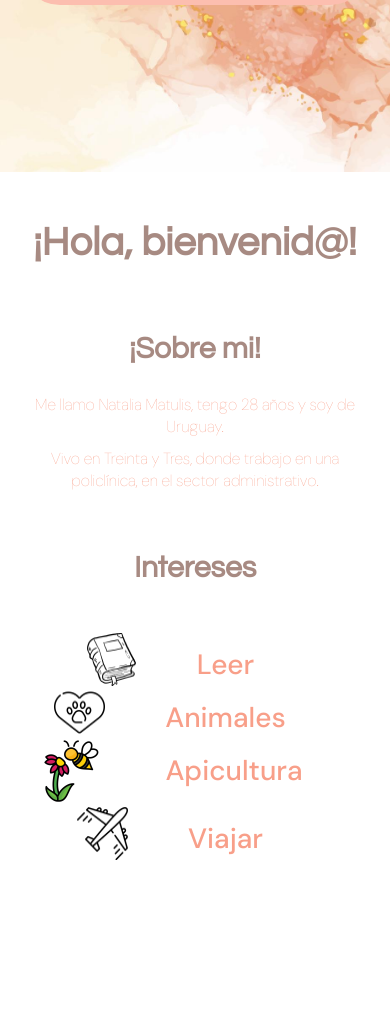
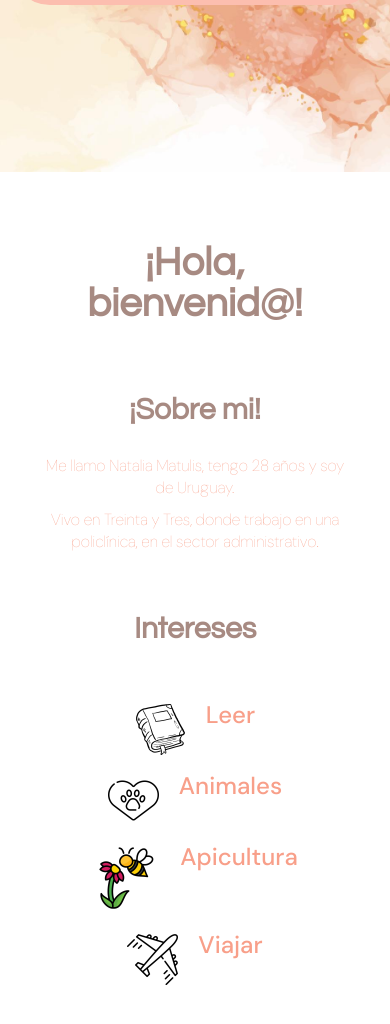
Before and after one commit to nataliamatulis/nataliamatulis.github.io, a plain HTML site: page index.html in a window 390 px wide. Shown: the part 672-1696 px from the top of the page. Before the commit the page ends 1582 px from the top, so only its background shows below. Drawn offline with Linux system fonts and the light colour scheme.

Commit message:
Responsive

```diff
--- a/CSS/estilos.css
+++ b/CSS/estilos.css
@@ -151,19 +151,36 @@ html{
 .sobremi .contenedor-intereses{
     display: flex;
     justify-content: center;
-    text-align: center;
+    flex-wrap: wrap;
 }
 .sobremi .contenedor-intereses img{
     height: auto;
-    margin-right: 10px;
-    justify-items: center;
+    max-width: 100px; /* Limitar el tamaño máximo */
+    margin: 10px; /* Espaciado entre íconos */
 }
 .sobremi .contenedor-intereses p{
     color:  rgb(248, 159, 137);
     font-weight: 500;
-    font-size: 28px;
-    margin-inline: 50px;
-    margin-top: 21px;
+    font-size: 1.5rem; /* Ajuste para ser responsive */
+    margin: 10px;
+}
+
+@media (max-width: 768px) {
+    .contenedor-header header {
+        flex-direction: column; /* Cambiar a columna en móviles */
+    }
+
+    .nav-responsive {
+        display: block; /* Mostrar el menú responsive */
+    }
+
+    .sobremi .contenido-seccion {
+        padding: 20px; /* Menos espacio en pantallas pequeñas */
+    }
+
+    .inicio .contenido-banner {
+        max-width: 95%; /* Ajustar en móviles */
+    }
 }
 
 .curriculum h2{
--- a/index.html
+++ b/index.html
@@ -12,9 +12,6 @@
 <body>
     <div class="contenedor-header">
         <header>
-            <div class="logo" >
-                <a href="#">• NM •</a>
-            </div>
             <nav id="nav">
                 <ul>
                     <li><a href="#inicio">INICIO</a></li>
```
